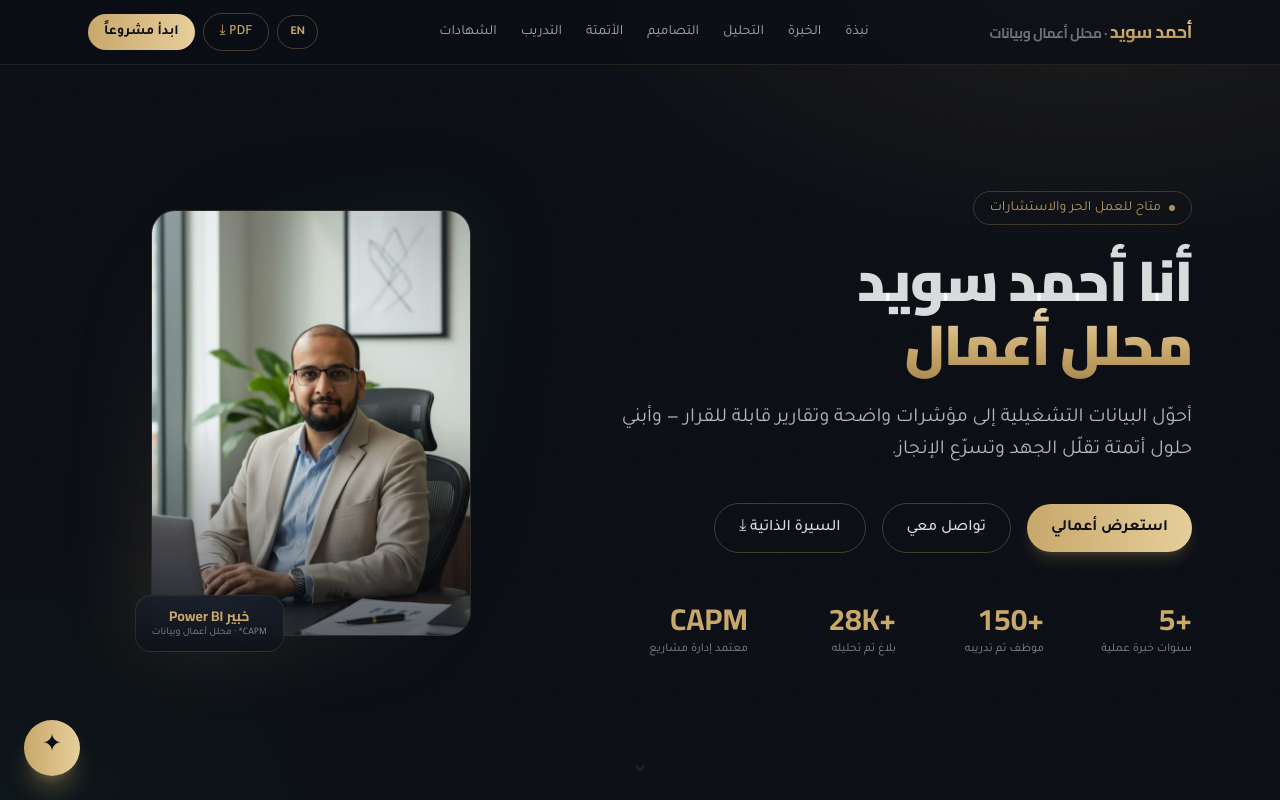
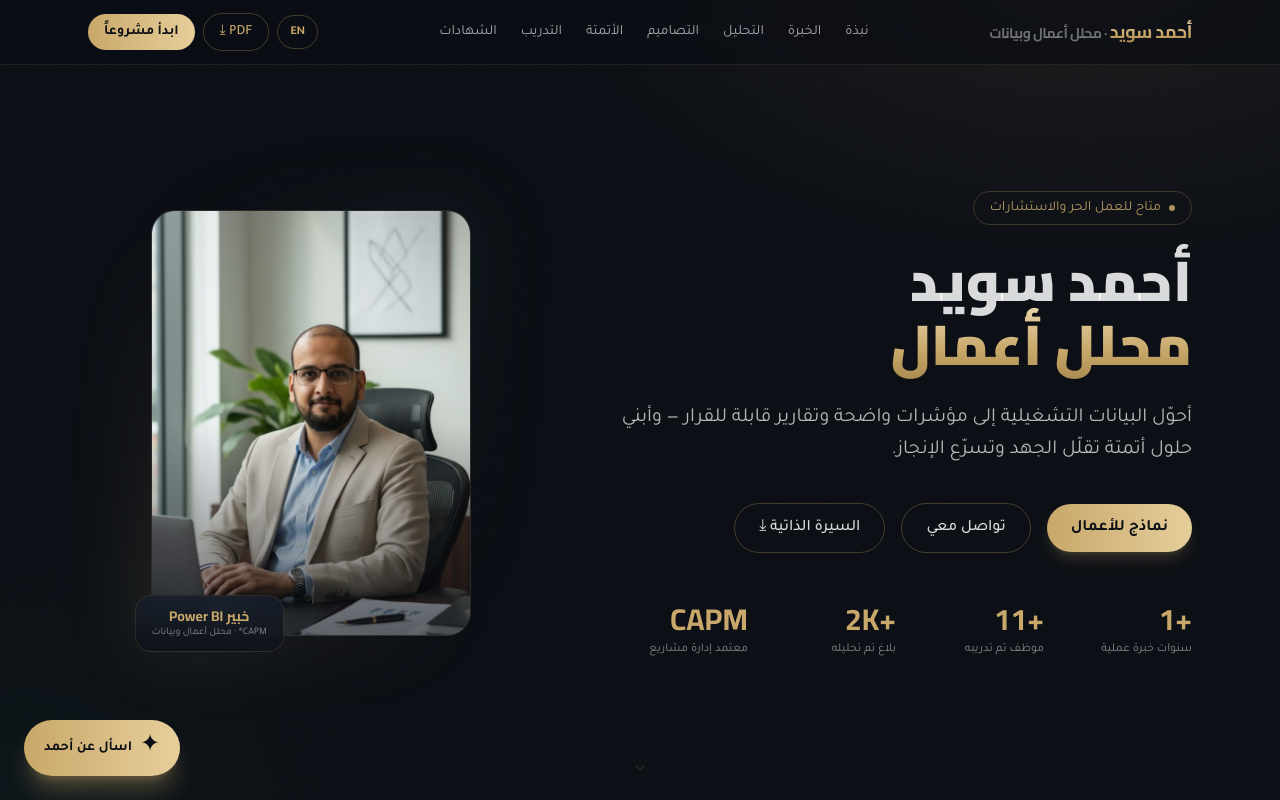
Before and after one commit to ahmedswid27-debug/portfolio, a Next.js app: page / in a window 1280 px wide. Shown: the top 800 px of the page. Built offline with nearby package versions, Linux system fonts and the light colour scheme.

Commit message:
تحسينات: عدّاد أرقام متحرك + روابط CV + نماذج للأعمال + إزالة 'أنا' + تسمية زر الشات + لغة فصحى

```diff
--- a/src/app/cv/page.tsx
+++ b/src/app/cv/page.tsx
@@ -32,9 +32,9 @@ export default async function CvPage({
           <h1 className="font-display text-3xl font-extrabold text-gold-grad">{profile.fullName}</h1>
           <p className="mt-2 text-white/75 text-sm leading-relaxed">{profile.title}</p>
           <div className="mt-4 flex flex-wrap gap-x-6 gap-y-1.5 text-xs text-white/70">
-            <span dir="ltr">📞 {profile.phone}</span>
-            <span dir="ltr">✉️ {profile.email}</span>
-            <span dir="ltr">🔗 linkedin.com/in/ahmed-mahmoud-95aa1b2a5</span>
+            <a href={`tel:${profile.phoneIntl}`} dir="ltr" className="hover:text-gold transition-colors">📞 {profile.phone}</a>
+            <a href={`mailto:${profile.email}`} dir="ltr" className="hover:text-gold transition-colors">✉️ {profile.email}</a>
+            <a href={profile.social.linkedin} target="_blank" rel="noopener noreferrer" dir="ltr" className="hover:text-gold transition-colors">🔗 linkedin.com/in/ahmed-mahmoud-95aa1b2a5</a>
             <span>📍 {profile.location}</span>
           </div>
         </header>
--- a/src/components/ChatWidget.tsx
+++ b/src/components/ChatWidget.tsx
@@ -59,8 +59,16 @@ export default function ChatWidget({ c }: { c: Content }) {
 
   return (
     <>
-      <button type="button" onClick={() => setOpen((o) => !o)} aria-label="chat" className="no-print fixed bottom-6 left-6 z-50 h-14 w-14 rounded-full bg-gradient-to-l from-gold2 to-gold shadow-xl shadow-gold/30 flex items-center justify-center text-2xl text-ink hover:scale-105 active:scale-95 transition-transform">
-        {open ? "✕" : "✦"}
+      <button
+        type="button"
+        onClick={() => setOpen((o) => !o)}
+        aria-label={t.fab}
+        className={`no-print fixed bottom-6 left-6 z-50 h-14 rounded-full bg-gradient-to-l from-gold2 to-gold shadow-xl shadow-gold/30 flex items-center justify-center text-ink hover:scale-105 active:scale-95 transition-transform ${
+          open ? "w-14" : "gap-2 px-5"
+        }`}
+      >
+        <span className="text-2xl leading-none">{open ? "✕" : "✦"}</span>
+        {!open && <span className="text-sm font-bold whitespace-nowrap">{t.fab}</span>}
       </button>
 
       <div className={`no-print fixed bottom-24 left-6 z-50 w-[min(92vw,380px)] origin-bottom-left transition-all duration-300 ${open ? "scale-100 opacity-100 pointer-events-auto" : "scale-90 opacity-0 pointer-events-none"}`}>
--- /dev/null
+++ b/src/components/CountUp.tsx
@@ -0,0 +1,36 @@
+"use client";
+
+import { useEffect, useRef, useState } from "react";
+
+// يحلّل قيمة مثل "+28K" أو "150" أو "CAPM" ويحرّك الجزء الرقمي من صفر.
+export default function CountUp({ value, className }: { value: string; className?: string }) {
+  const m = value.match(/^(\D*)(\d[\d,]*)(.*)$/);
+  const target = m ? parseInt(m[2].replace(/,/g, ""), 10) : 0;
+  const [n, setN] = useState(0);
+  const started = useRef(false);
+
+  useEffect(() => {
+    if (!m || started.current) return;
+    started.current = true;
+    let raf = 0;
+    const dur = 1500;
+    const s = performance.now();
+    const tick = (t: number) => {
+      const p = Math.min((t - s) / dur, 1);
+      setN(Math.round((1 - Math.pow(2, -10 * p)) * target));
+      if (p < 1) raf = requestAnimationFrame(tick);
+      else setN(target);
+    };
+    raf = requestAnimationFrame(tick);
+    return () => cancelAnimationFrame(raf);
+  }, [m, target]);
+
+  if (!m) return <span className={className}>{value}</span>;
+  return (
+    <span className={className}>
+      {m[1]}
+      {n.toLocaleString("en-US")}
+      {m[3]}
+    </span>
+  );
+}
--- a/src/components/Hero.tsx
+++ b/src/components/Hero.tsx
@@ -1,5 +1,6 @@
 import Image from "next/image";
 import type { Content } from "@/data/content";
+import CountUp from "./CountUp";
 
 export default function Hero({ c }: { c: Content }) {
   const { profile, stats, ui } = c;
@@ -15,8 +16,8 @@ export default function Hero({ c }: { c: Content }) {
             {ui.hero.badge}
           </span>
 
-          <h1 className="rise d1 font-display font-black tracking-tight leading-[1.15] text-4xl sm:text-5xl lg:text-[56px]">
-            {ui.hero.iAm} {profile.name}
+          <h1 className="rise d1 font-display font-black tracking-normal leading-[1.15] text-4xl sm:text-5xl lg:text-[56px]">
+            {ui.hero.iAm}{profile.name}
             <br />
             <span className="text-gold-grad">{profile.title.split("·")[0].trim()}</span>
           </h1>
@@ -49,7 +50,7 @@ export default function Hero({ c }: { c: Content }) {
           <div className="rise d4 mt-12 grid grid-cols-2 sm:grid-cols-4 gap-4 max-w-xl">
             {stats.map((s) => (
               <div key={s.label}>
-                <p className="font-display text-2xl sm:text-3xl font-bold text-gold tabular">{s.value}</p>
+                <CountUp value={s.value} className="font-display text-2xl sm:text-3xl font-bold text-gold tabular block" />
                 <p className="text-xs text-white/50 mt-1 leading-snug">{s.label}</p>
               </div>
             ))}
--- a/src/data/content.ts
+++ b/src/data/content.ts
@@ -32,7 +32,7 @@ export type UI = {
     rows: { phone: string; email: string; linkedin: string };
     footer: string;
   };
-  chat: { greeting: string; ask: string; status: string; suggestions: string[]; placeholder: string; error: string };
+  chat: { greeting: string; ask: string; fab: string; status: string; suggestions: string[]; placeholder: string; error: string };
   cv: { back: string; print: string; summary: string; experience: string; skills: string; core: string; tech: string; certs: string; languages: string; courses: string };
 };
 
@@ -61,8 +61,8 @@ const AR_UI: UI = {
     startProject: "ابدأ مشروعاً", pdf: "PDF ⤓", cvMobile: "السيرة الذاتية · طباعة PDF ⤓",
   },
   hero: {
-    badge: "متاح للعمل الحر والاستشارات", iAm: "أنا",
-    ctaWork: "استعرض أعمالي", ctaContact: "تواصل معي", ctaCv: "السيرة الذاتية ⤓",
+    badge: "متاح للعمل الحر والاستشارات", iAm: "",
+    ctaWork: "نماذج للأعمال", ctaContact: "تواصل معي", ctaCv: "السيرة الذاتية ⤓",
     cardTop: "خبير Power BI", cardSub: "CAPM® · محلل أعمال وبيانات",
   },
   sec: {
@@ -92,10 +92,10 @@ const AR_UI: UI = {
     footer: "صُمّم وبُرمج بـ Next.js وذكاء Claude.",
   },
   chat: {
-    greeting: "أهلاً 👋 أنا المساعد الذكي لأحمد. اسألني أي شيء عن أعماله، خبراته، أو كيف يقدر يساعدك.",
-    ask: "اسأل عن أحمد", status: "مساعد ذكي · رد فوري",
-    suggestions: ["إيش بيشتغل أحمد بالضبط؟", "وريني أعمال تحليل البيانات", "تقدر تبنيلي لوحة تحكم؟"],
-    placeholder: "اكتب سؤالك…", error: "عذراً، تعذّر الوصول للخادم. راسلني على ",
+    greeting: "مرحبًا 👋 أنا المساعد الذكي لأحمد. اسألني أي شيء عن أعماله أو خبراته أو كيف يمكنه مساعدتك.",
+    ask: "اسأل عن أحمد", fab: "اسأل عن أحمد", status: "مساعد ذكي · ردّ فوري",
+    suggestions: ["ما الذي يعمل به أحمد؟", "أرني أعمال تحليل البيانات", "هل يمكنه بناء لوحة تحكم لي؟"],
+    placeholder: "اكتب سؤالك…", error: "عذرًا، تعذّر الوصول إلى الخادم. راسلني على ",
   },
   cv: {
     back: "← رجوع للموقع", print: "تحميل / طباعة PDF ⤓",
@@ -115,8 +115,8 @@ const EN_UI: UI = {
     startProject: "Start a project", pdf: "PDF ⤓", cvMobile: "Resume · Print PDF ⤓",
   },
   hero: {
-    badge: "Available for freelance & consulting", iAm: "I'm",
-    ctaWork: "View my work", ctaContact: "Get in touch", ctaCv: "Resume ⤓",
+    badge: "Available for freelance & consulting", iAm: "I'm ",
+    ctaWork: "Work samples", ctaContact: "Get in touch", ctaCv: "Resume ⤓",
     cardTop: "Power BI Expert", cardSub: "CAPM® · Business & Data Analyst",
   },
   sec: {
@@ -147,7 +147,7 @@ const EN_UI: UI = {
   },
   chat: {
     greeting: "Hi 👋 I'm Ahmed's AI assistant. Ask me anything about his work, experience, or how he can help you.",
-    ask: "Ask about Ahmed", status: "AI assistant · instant",
+    ask: "Ask about Ahmed", fab: "Ask about Ahmed", status: "AI assistant · instant",
     suggestions: ["What does Ahmed do exactly?", "Show me data analysis work", "Can you build me a dashboard?"],
     placeholder: "Type your question…", error: "Sorry, couldn't reach the server. Email me at ",
   },
```
Also changed, not shown: src/app/api/chat/route.ts (+6 -6 lines).
